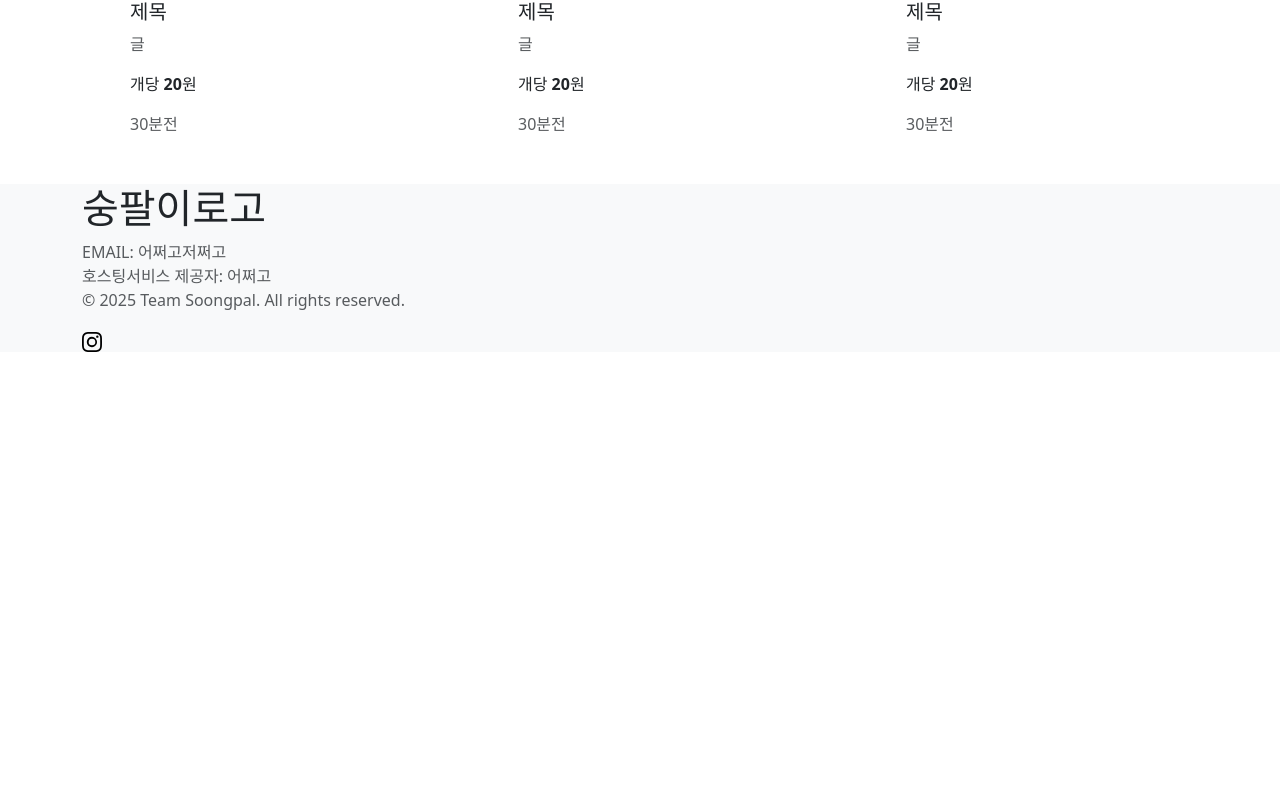
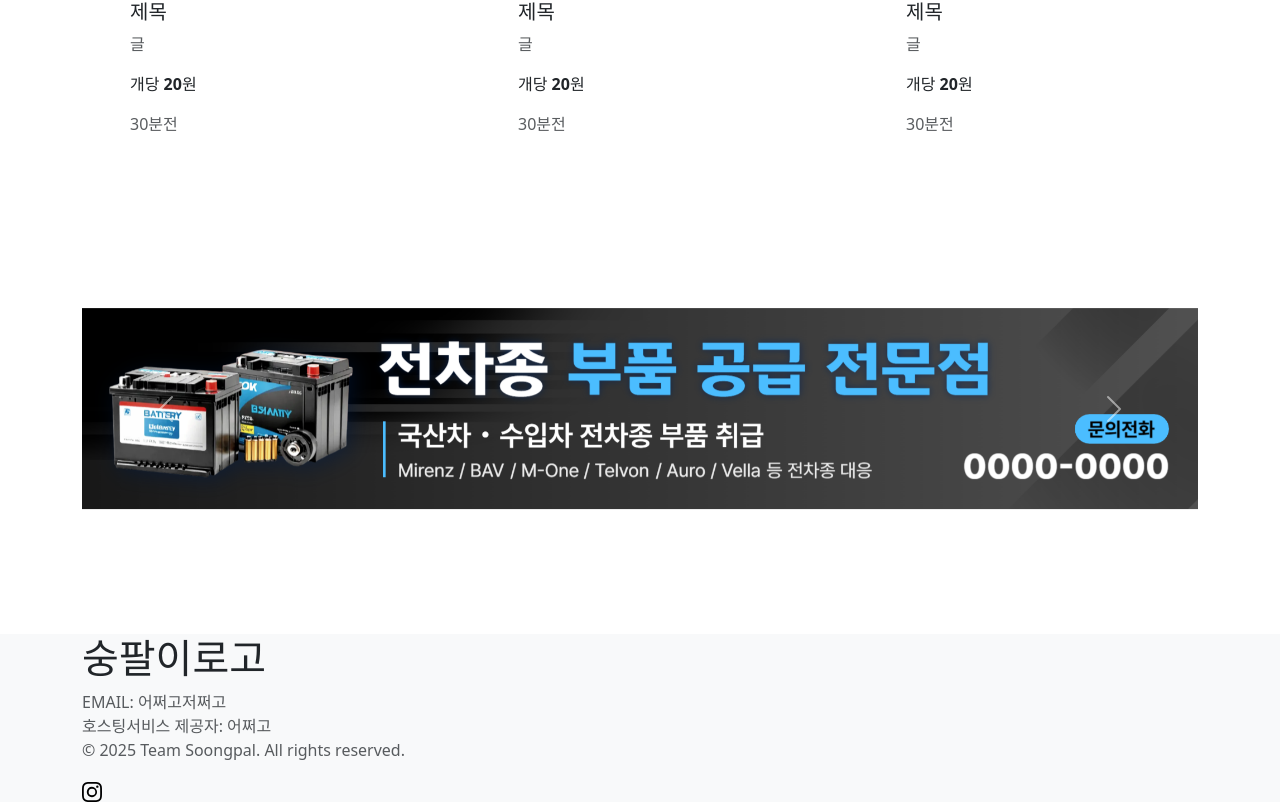
Before and after one commit to soongpal/frontend, a React (Vite) app: page / in a window 1280 px wide. Shown: the part 2116-2918 px from the top of the page. Before the commit the page ends 2468 px from the top, so only its background shows below. Built offline with nearby package versions, Linux system fonts and the light colour scheme.

Commit message:
feat: 하단 배너 추가

```diff
--- a/src/pages/Home.tsx
+++ b/src/pages/Home.tsx
@@ -7,6 +7,7 @@ const Home: React.FC = () =>{
             <Banner></Banner>
             <h3 className="text-center mt-0 mb-4"><b>최신 상품</b></h3>
             <HomeProducGrid></HomeProducGrid>
+            <Banner></Banner>
         </div>
     );
 }
```
